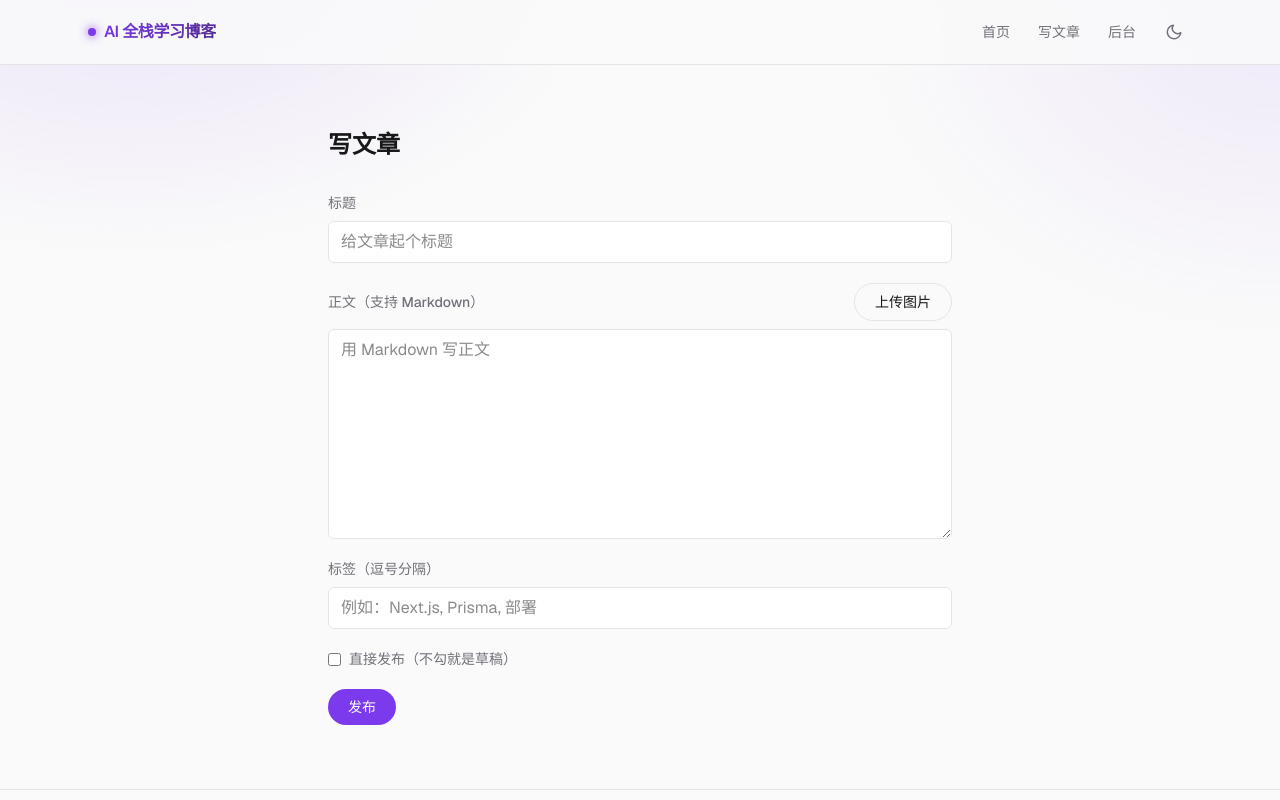
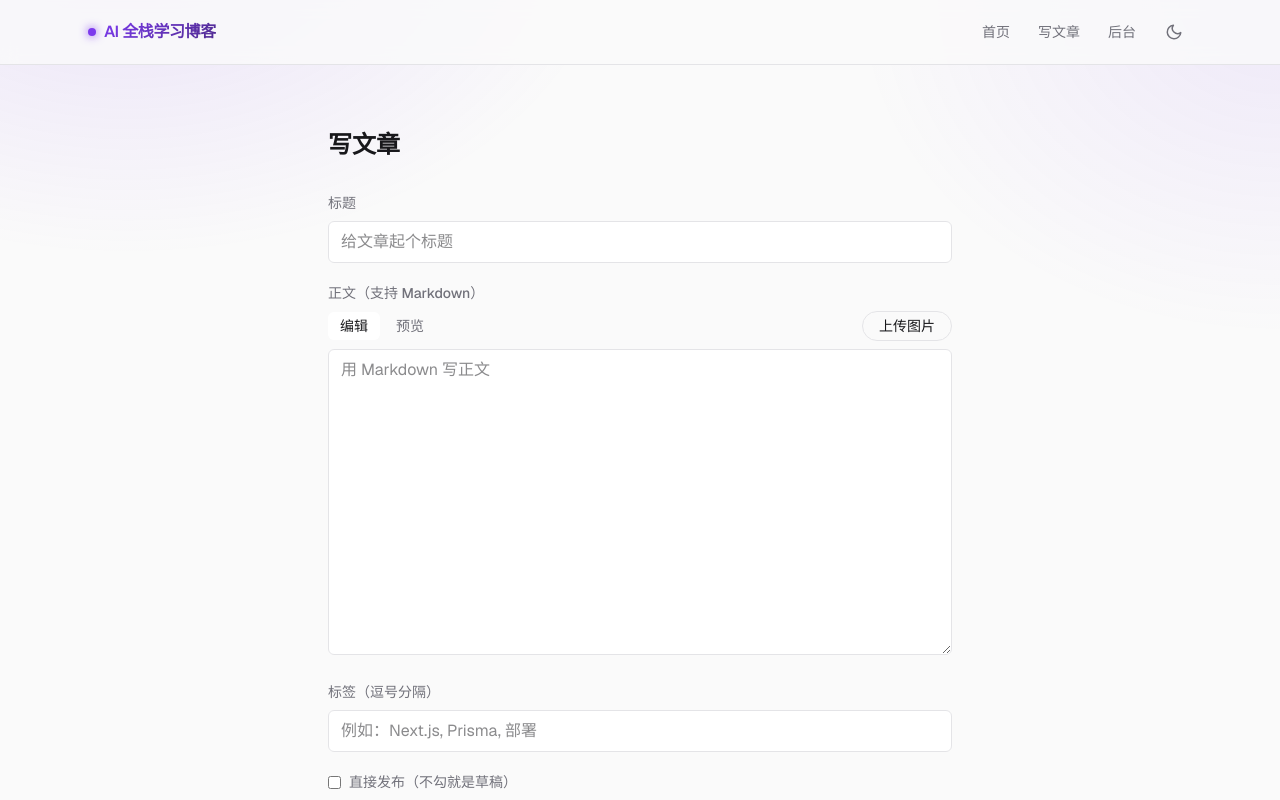
Before and after one commit to TLYMW97/ai-fullstack-learning, a Next.js app: page /admin/new in a window 1280 px wide. Shown: the top 800 px of the page. Built offline with nearby package versions, Linux system fonts and the light colour scheme; no server answers; what cos-nodejs-sdk-v5 would draw is missing.

Commit message:
feat: 补全阶段2富文本编辑器（Markdown 实时预览）
- MarkdownEditor 组件：编辑/预览切换 + 内嵌图片上传，复用 react-markdown 零新依赖

- 写/编辑文章页接入，删除旧 ImageUploader

```diff
--- a/app/admin/[postId]/edit/page.tsx
+++ b/app/admin/[postId]/edit/page.tsx
@@ -2,8 +2,8 @@ import { notFound } from "next/navigation";
 import { updatePost } from "../../actions";
 import { getPostById } from "@/lib/posts";
 import { Button } from "@/components/ui/Button";
-import { Field, Input, Textarea } from "@/components/ui/Field";
-import { ImageUploader } from "../../_components/ImageUploader";
+import { Field, Input } from "@/components/ui/Field";
+import { MarkdownEditor } from "../../_components/MarkdownEditor";
 
 // 后台必须每次请求都查最新数据：生产构建若被静态化，会看到过期的文章内容。
 export const dynamic = "force-dynamic";
@@ -36,18 +36,8 @@ export default async function EditPostPage({
         </Field>
 
         <div className="flex flex-col gap-2">
-          <div className="flex items-center justify-between">
-            <label htmlFor="content" className="text-sm font-medium text-muted">
-              正文（支持 Markdown）
-            </label>
-            <ImageUploader />
-          </div>
-          <Textarea
-            id="content"
-            name="content"
-            rows={8}
-            defaultValue={post.content ?? ""}
-          />
+          <span className="text-sm font-medium text-muted">正文（支持 Markdown）</span>
+          <MarkdownEditor defaultValue={post.content ?? ""} />
         </div>
 
         <Field label="标签（逗号分隔）" htmlFor="tags">
--- a/app/admin/_components/ImageUploader.tsx
+++ /dev/null
@@ -1,50 +0,0 @@
-"use client";
-
-import { useState, type ChangeEvent } from "react";
-import { uploadImage } from "../actions";
-
-// 图片上传按钮：选文件 → 调 uploadImage（Server Action，后端中转存 COS）→
-// 拿到 URL 后把 Markdown 图片语法 `![名字](url)` 追加进正文 textarea（id="content"）。
-export function ImageUploader() {
-  const [uploading, setUploading] = useState(false);
-  const [message, setMessage] = useState<string | null>(null);
-
-  async function handleFile(e: ChangeEvent<HTMLInputElement>) {
-    const file = e.target.files?.[0];
-    if (!file) return;
-
-    setUploading(true);
-    setMessage(null);
-    const fd = new FormData();
-    fd.append("file", file);
-    const res = await uploadImage(fd);
-    setUploading(false);
-
-    if (res.ok) {
-      const ta = document.getElementById("content") as HTMLTextAreaElement | null;
-      if (ta) {
-        ta.value += `\n![${file.name}](${res.url})\n`;
-      }
-      setMessage("已上传并插入正文");
-    } else {
-      setMessage(res.error ?? "上传失败");
-    }
-    e.target.value = ""; // 清空，允许连续选同一文件
-  }
-
-  return (
-    <div className="flex items-center gap-2">
-      <label className="cursor-pointer rounded-full border border-card-border px-5 py-2 text-sm font-medium text-foreground transition-colors hover:bg-card">
-        {uploading ? "上传中…" : "上传图片"}
-        <input
-          type="file"
-          accept="image/*"
-          className="hidden"
-          disabled={uploading}
-          onChange={handleFile}
-        />
-      </label>
-      {message && <span className="text-sm text-muted">{message}</span>}
-    </div>
-  );
-}
--- /dev/null
+++ b/app/admin/_components/MarkdownEditor.tsx
@@ -0,0 +1,107 @@
+"use client";
+
+import { useState, type ChangeEvent } from "react";
+import ReactMarkdown from "react-markdown";
+import remarkGfm from "remark-gfm";
+import { uploadImage } from "../actions";
+
+// 正文编辑器：受控 textarea + 编辑/预览切换 + 内嵌图片上传。
+// 复用 react-markdown 做实时预览（零新依赖），上传走 uploadImage（Server Action）。
+//
+// 为什么不用所见即所得富文本（TipTap 等）：个人博客、站长自己写 Markdown，
+// 纯 Markdown + 实时预览已经够用，引富文本编辑器是大依赖 + 复杂（YAGNI）。
+export function MarkdownEditor({
+  name = "content",
+  defaultValue = "",
+}: {
+  name?: string;
+  defaultValue?: string;
+}) {
+  const [content, setContent] = useState(defaultValue);
+  const [tab, setTab] = useState<"edit" | "preview">("edit");
+  const [uploading, setUploading] = useState(false);
+  const [message, setMessage] = useState<string | null>(null);
+
+  async function handleUpload(e: ChangeEvent<HTMLInputElement>) {
+    const file = e.target.files?.[0];
+    if (!file) return;
+
+    setUploading(true);
+    setMessage(null);
+    const fd = new FormData();
+    fd.append("file", file);
+    const res = await uploadImage(fd);
+    setUploading(false);
+
+    if (res.ok) {
+      // 用回调更新 state（而非直接操作 DOM），保证受控组件状态同步
+      setContent((c) => c + `\n![${file.name}](${res.url})\n`);
+      setTab("edit");
+      setMessage("已插入正文");
+    } else {
+      setMessage(res.error ?? "上传失败");
+    }
+    e.target.value = "";
+  }
+
+  const tabClass = (active: boolean) =>
+    `rounded-md px-3 py-1 text-sm font-medium transition-colors ${
+      active
+        ? "bg-card text-foreground"
+        : "text-muted hover:text-foreground"
+    }`;
+
+  return (
+    <div>
+      <div className="mb-2 flex items-center justify-between">
+        <div className="flex gap-1">
+          <button type="button" className={tabClass(tab === "edit")} onClick={() => setTab("edit")}>
+            编辑
+          </button>
+          <button
+            type="button"
+            className={tabClass(tab === "preview")}
+            onClick={() => setTab("preview")}
+          >
+            预览
+          </button>
+        </div>
+        <label className="cursor-pointer rounded-full border border-card-border px-4 py-1 text-sm font-medium text-foreground transition-colors hover:bg-card">
+          {uploading ? "上传中…" : "上传图片"}
+          <input
+            type="file"
+            accept="image/*"
+            className="hidden"
+            disabled={uploading}
+            onChange={handleUpload}
+          />
+        </label>
+      </div>
+
+      {message && <p className="mb-2 text-sm text-muted">{message}</p>}
+
+      {tab === "edit" ? (
+        <textarea
+          name={name}
+          value={content}
+          onChange={(e) => setContent(e.target.value)}
+          rows={12}
+          placeholder="用 Markdown 写正文"
+          className="w-full rounded-md border border-card-border bg-card px-3 py-2 text-foreground"
+        />
+      ) : (
+        <>
+          {/* 预览态下 textarea 不在 DOM 里，用 hidden input 兜住 name，保证表单能提交 content */}
+          <input type="hidden" name={name} value={content} />
+          <div className="prose prose-zinc min-h-48 w-full rounded-md border border-card-border bg-card px-4 py-3 dark:prose-invert">
+            {content.trim() ? (
+              <ReactMarkdown remarkPlugins={[remarkGfm]}>{content}</ReactMarkdown>
+            ) : (
+              <p className="text-muted">（还没有内容，切回「编辑」开始写吧）</p>
+            )}
+          </div>
+        </>
+      )}
+    </div>
+  );
+}
--- a/app/admin/new/page.tsx
+++ b/app/admin/new/page.tsx
@@ -1,7 +1,7 @@
 import { createPost } from "../actions";
 import { Button } from "@/components/ui/Button";
-import { Field, Input, Textarea } from "@/components/ui/Field";
-import { ImageUploader } from "../_components/ImageUploader";
+import { Field, Input } from "@/components/ui/Field";
+import { MarkdownEditor } from "../_components/MarkdownEditor";
 
 // 写文章页面（后台）。
 // 服务端组件，直接把 Server Action 作为 <form> 的 action 属性传入，
@@ -19,13 +19,8 @@ export default function NewPostPage() {
         </Field>
 
         <div className="flex flex-col gap-2">
-          <div className="flex items-center justify-between">
-            <label htmlFor="content" className="text-sm font-medium text-muted">
-              正文（支持 Markdown）
-            </label>
-            <ImageUploader />
-          </div>
-          <Textarea id="content" name="content" rows={8} placeholder="用 Markdown 写正文" />
+          <span className="text-sm font-medium text-muted">正文（支持 Markdown）</span>
+          <MarkdownEditor />
         </div>
 
         <Field label="标签（逗号分隔）" htmlFor="tags">
```
Also changed, not shown: 2 other files (tests, documents, lock files or other folders).
